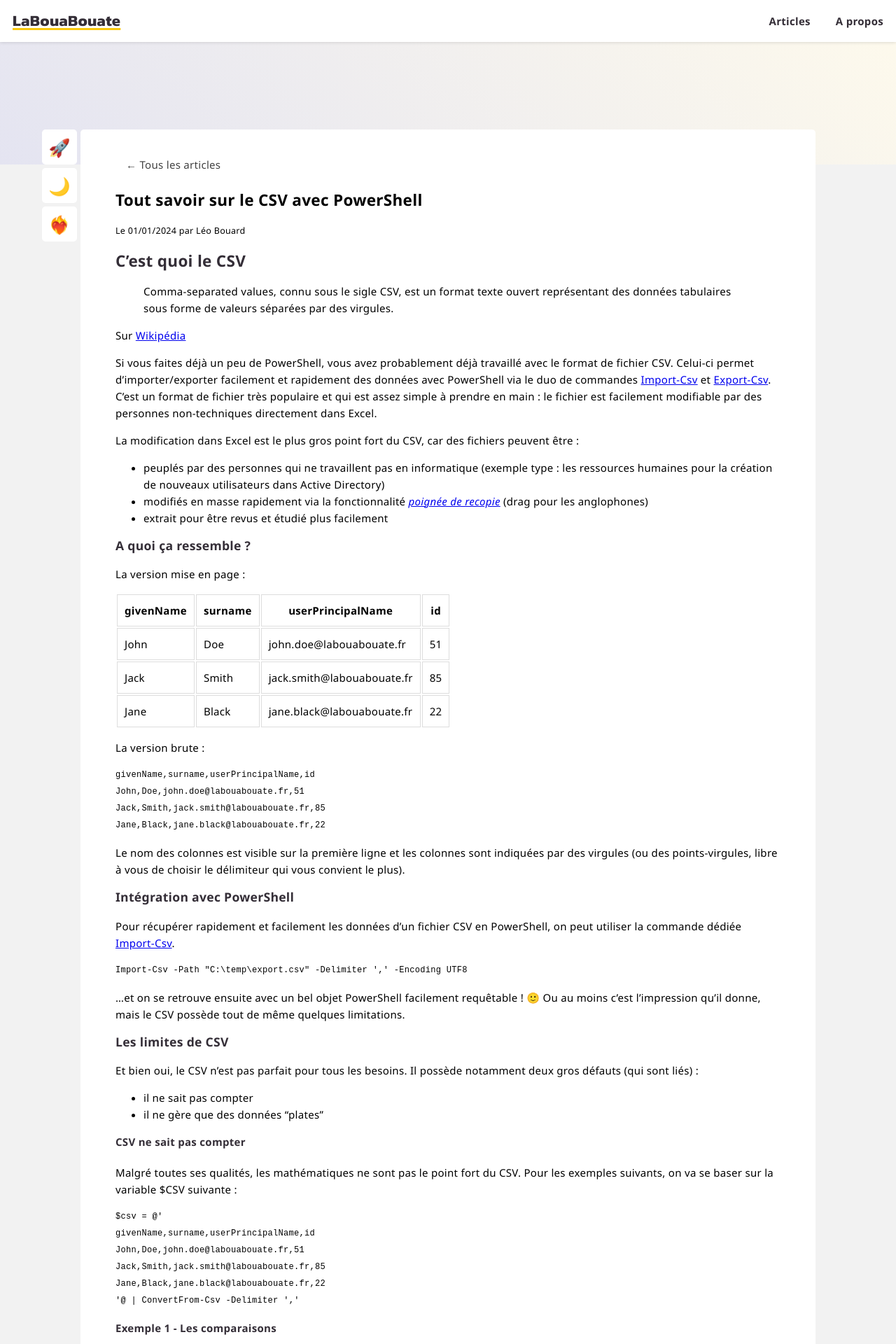
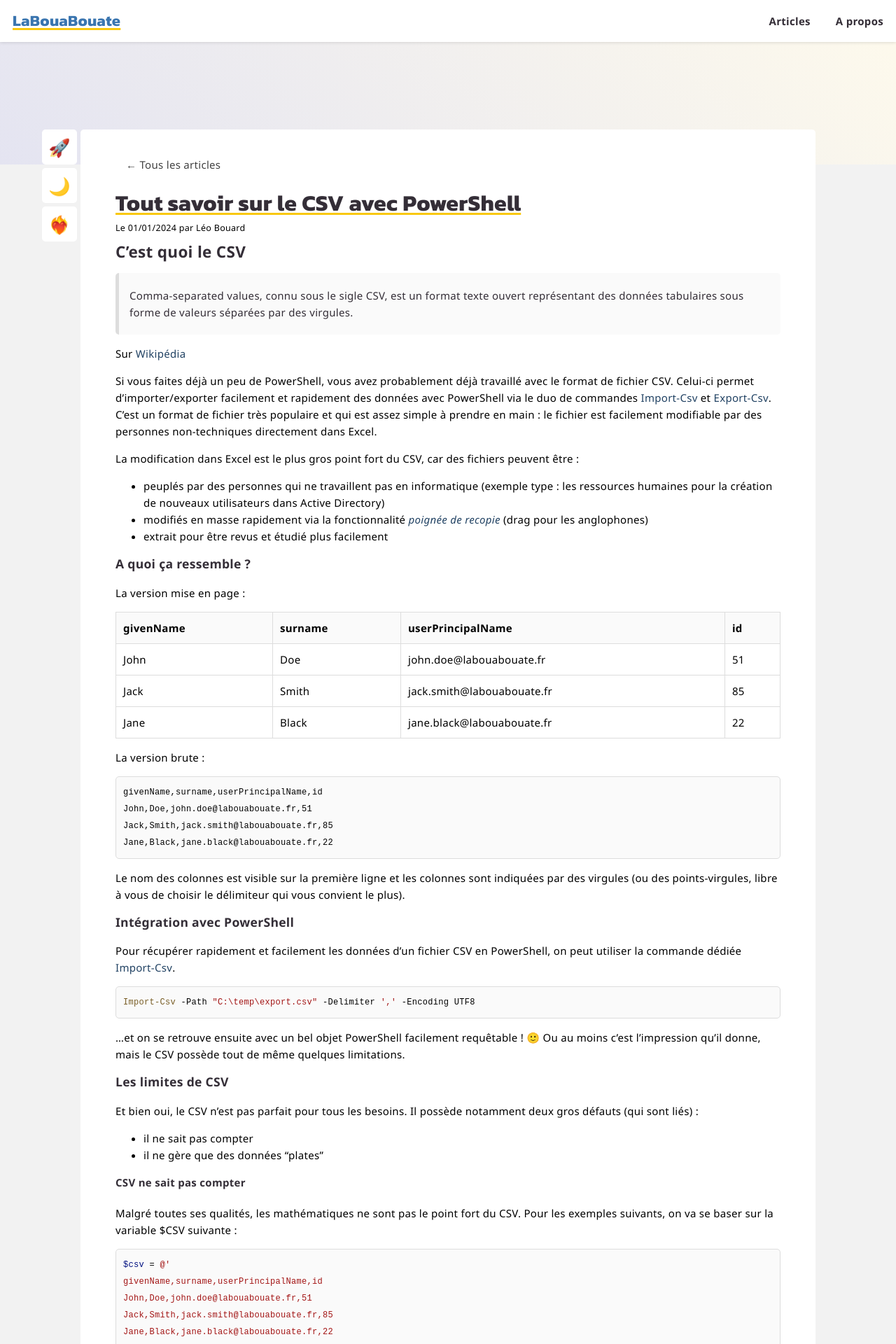
Before and after one commit to leobouard/leobouard.github.io, a Jekyll site: the page built from _posts/2024-01-01-tout-savoir-sur-le-csv-avec-powershell.md, in a window 1280 px wide. Shown: the top 1920 px of the page at 70% size. Built offline with Jekyll 4.4.1, drawn with Linux system fonts in a browser that asks for light colours; some web fonts are replaced.

Commit message:
Update style.scss

```diff
--- a/assets/css/style.scss
+++ b/assets/css/style.scss
@@ -21,8 +21,6 @@ body {
     margin: 0;
     width: auto;
 }
-
-/* --- HEADER --- */
 
 header {
     margin: 0;
@@ -75,24 +73,24 @@ main > section {
     overflow: hidden;
 }
 
-main > a {
+a {
     color: #214263;
     font-weight: 500;
     text-decoration: none;
     transition: all 100ms ease-in-out;
 }
 
-main > a:hover {
+a:hover {
     color: #3a75af;
     text-decoration: underline;
     text-underline-offset: 1px;
 }
 
-main > h1, h2, h3, h4, h5 {
+h1, h2, h3, h4, h5 {
     color: #342E37;
 }
 
-main > h1 {
+h1 {
     font-family: 'Kanit', sans-serif;
     font-size: xx-large;
     text-decoration: underline;
@@ -104,41 +102,25 @@ main > h1 {
     margin: 0px;
 }
 
-main > h2 {
-    font-size: x-large;
-}
-
-main > h3 {
-    font-size: large;
-}
-
-main > h4 {
-    font-size: 16px;
-}
-
-main > h5 {
-    font-size: 15px;
-}
-
-main > h2, h3, h4, h5 {
+h2, h3, h4, h5 {
     font-weight: 600;
     margin-top: 10px;
 }
 
-main > img {
+img {
     display: block;
     max-width: 100%;
     margin-left: auto;
     margin-right: auto;
 }
 
-main > hr {
+hr {
     border: 1px solid #ddd;
     margin-top: 15px;
     margin-bottom: 15px;
 }
 
-main > blockquote {
+blockquote {
     background-color: #fafafa;
     border-left: 5px solid #ddd;
     border-radius: 5px;
@@ -147,12 +129,12 @@ main > blockquote {
     padding: 5px 15px;
 }
 
-main > pre, code {
+pre, code {
     font-family: 'Martian Mono', monospace;
     font-size: 12px;
 }
 
-main > pre {
+pre {
     border-radius: 5px;
     background-color: #fafafa;
     border: 1px solid #ddd;
@@ -160,7 +142,7 @@ main > pre {
     overflow: scroll;
 }
 
-main > pre > code {
+pre > code {
     white-space: pre;
 
     /*PowerShell*/
@@ -180,24 +162,20 @@ p > code, li > code {
     padding-right: 5px;
 }
 
-    /* --- TABLES --- */
-
-main > table, td, tr, th {
+table, td, tr, th {
     border: 1px solid #ddd;
     padding: 10px;
     border-collapse: collapse;
 }
 
-main > th {
+th {
     background-color: #fafafa;
     text-align: left;
 }
 
-main > table {
+table {
     width: 100%;
 }
-
-/* --- FOOTER --- */
 
 footer {
     margin-top: -50px;
@@ -215,23 +193,20 @@ footer > div {
     padding: 15px;
 }
 
-div > a {
+footer > div > a {
     color: #fff;
     text-decoration: none;
 }
 
-div > a:hover {
+footer > div > a:hover {
     text-decoration: underline;
     transition: all 400ms ease-in-out;
 }
 
-div > ul {
+footer > div > ul {
     list-style: none;
     padding: 0;
 }
-
-
-/* --- MEDIA --- */
 
 @media print, screen and (max-width: 950px) {
 
```
